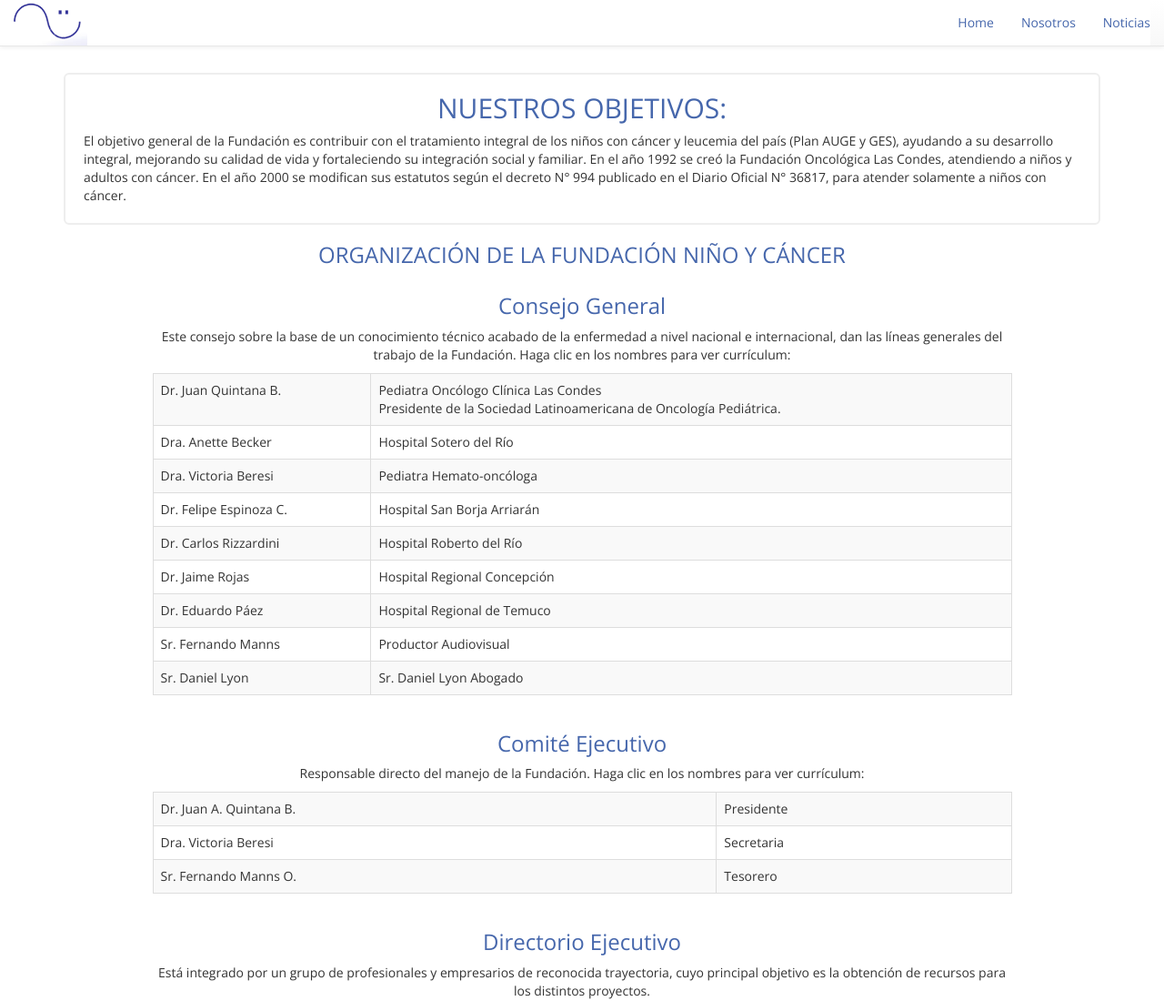
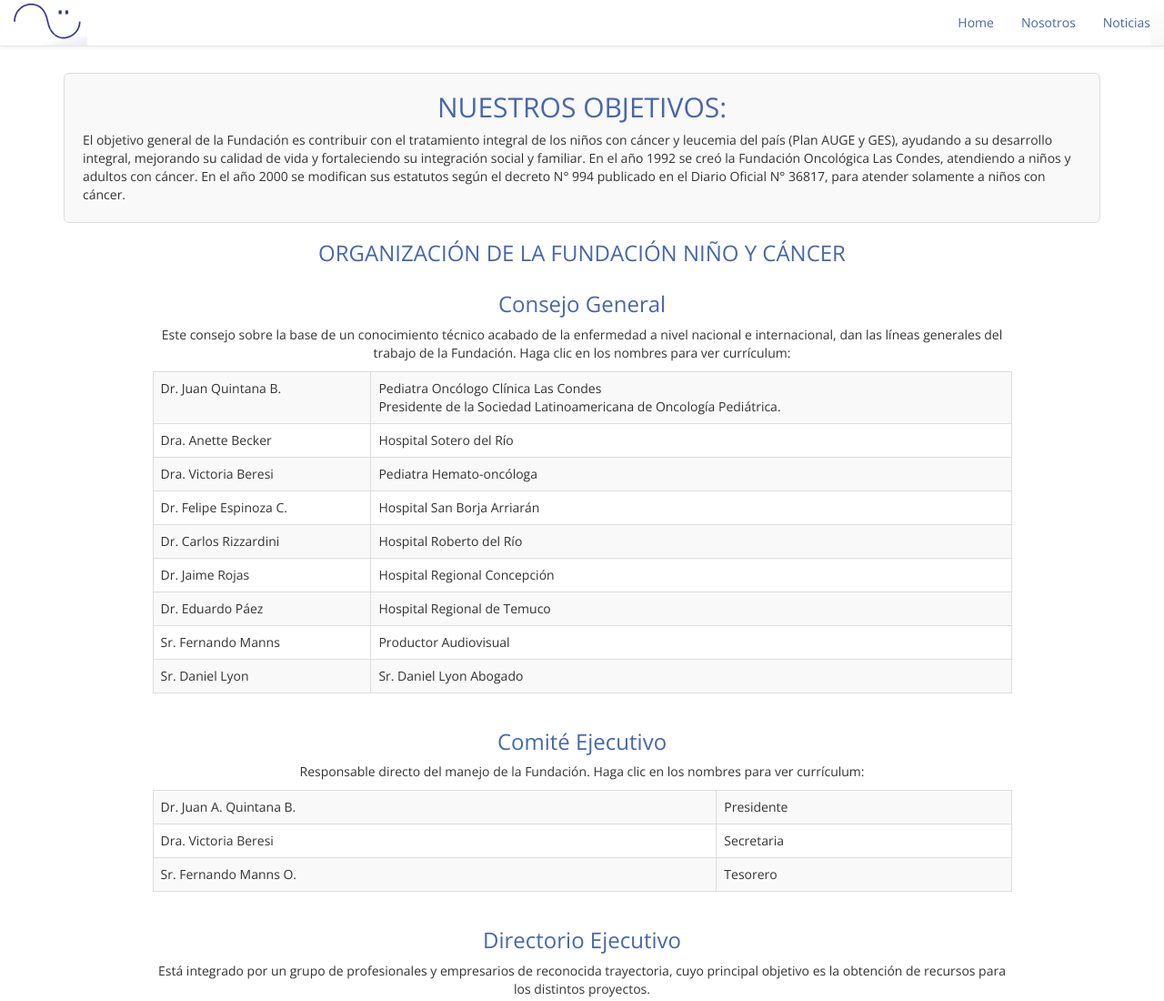
Before and after one commit to Mariia1304/Prueba_HTML_CSS, a website: page public/nosotros.html in a window 1280 px wide. Shown: the top 1100 px of the page at 91% size. Drawn offline with nearby package versions, Linux system fonts and the light colour scheme.

Commit message:
cambio color de border nuestros objetivos de, add:background-color

```diff
--- a/public/css/app.css
+++ b/public/css/app.css
@@ -98,7 +98,8 @@
     text-align: center;
 }
 #somos {
-    border: solid 2px #eee;
+    background-color: #f9f9f9;
+    border: solid 1px #ddd;
     border-radius: 6px;
     padding: 0 20px 10px 20px;
     margin-top: 80px;
```
